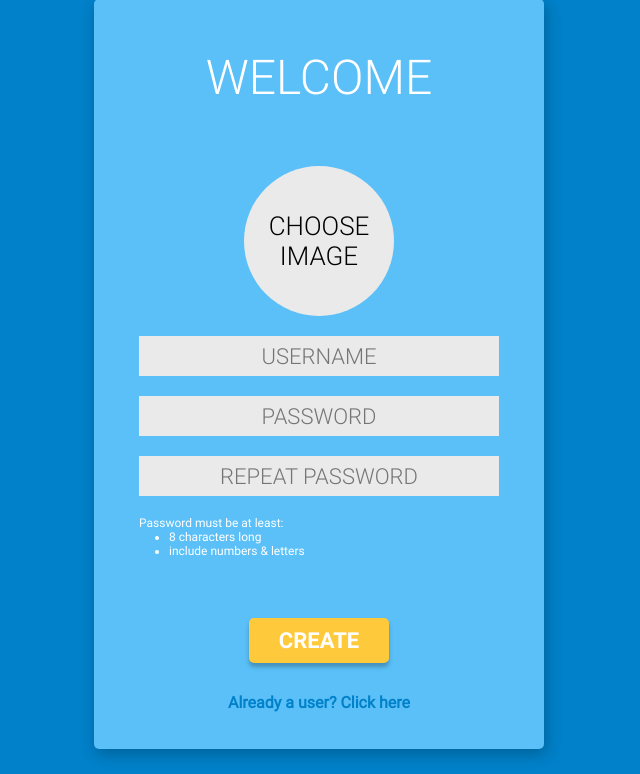
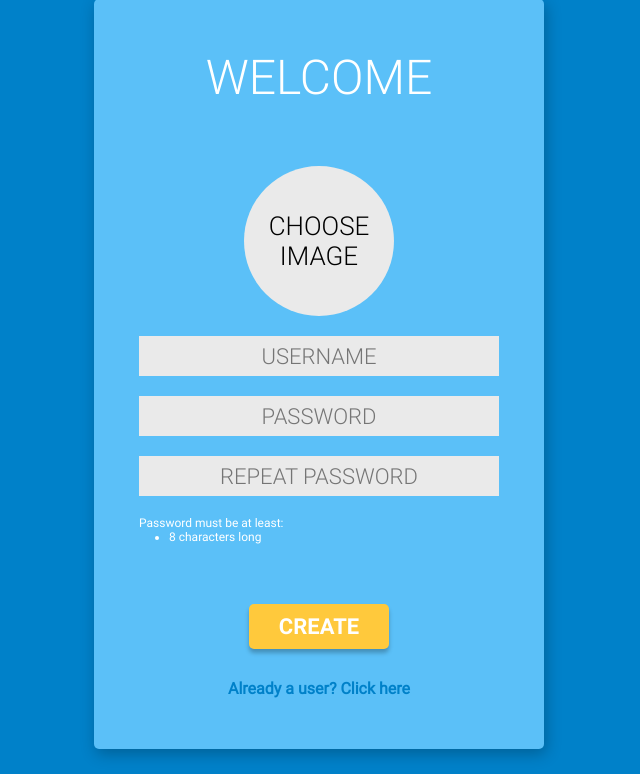
Before and after one commit to Mikael-Kolehmainen/PHP-chat-application, a PHP site: page / in a window 1280 px wide. Shown: the part 26-800 px from the top of the page, without its empty margins (321-961 px from the left). Run offline with PHP 8.4, Linux system fonts and the light colour scheme.

Commit message:
working on password validation

```diff
--- a/src/public_site/controller/UserController.php
+++ b/src/public_site/controller/UserController.php
@@ -45,7 +45,6 @@ class UserController
 
     private function saveUserImageToServer(): void
     {
-        // TODO: validate that random string doesn't already exist as filename
         $fileName = RandomString::getRandomString(10);
         $fileModel = new FileModel(ServerRequestManager::filesUserImage(), $_SERVER['DOCUMENT_ROOT']."/src/public_site/media/users/$fileName");
         $this->imagePath = $fileModel->createFilePath();
@@ -75,6 +74,7 @@ class UserController
     public function showCreateForm(): void
     {
         echo "
+            <script src='/src/public_site/js/password-validation.js' defer></script>
             <script src='/src/public_site/js/image-preview.js' defer></script
         </head>
         <section>
@@ -86,16 +86,16 @@ class UserController
                         <p id='file-input-text'>CHOOSE IMAGE</p>
                     </label>
                     <input type='text' name='username' class='input-field' maxlength='20' onkeydown='return /[a-z0-9]/i.test(event.key)' placeholder='USERNAME' required>
-                    <input type='password' class='input-field' maxlength='25' onkeydown='return /[a-z0-9]/i.test(event.key)' placeholder='PASSWORD' required>
-                    <input type='password' name='pw' class='input-field' maxlength='25' onkeydown='return /[a-z0-9]/i.test(event.key)' placeholder='REPEAT PASSWORD' required>
+                    <input type='password' id='pw1' class='input-field' maxlength='25' onkeydown='return /[a-z0-9]/i.test(event.key)' placeholder='PASSWORD' required>
+                    <input type='password' id='pw2' name='pw' class='input-field' maxlength='25' onkeydown='return /[a-z0-9]/i.test(event.key)' placeholder='REPEAT PASSWORD' required>
+                    <p id='pw-validation'></p>
                     <div class='small-notice'>
                         <p>Password must be at least:</p>
                         <ul>
                             <li id='pw-length-validation'>8 characters long</li>
-                            <li id='pw-number-letter-validation'>include numbers & letters</li>
                         </ul>
                     </div>
-                    <input type='submit' name='create' class='btn' value='CREATE'>
+                    <input type='submit' id='create-btn' name='create' class='btn' value='CREATE'>
                 </form>
                 <a href='/index.php/user/log-in'>Already a user? Click here</a>
             </article>
--- /dev/null
+++ b/src/public_site/js/password-validation.js
@@ -0,0 +1,29 @@
+const pwDiv1 = document.getElementById("pw1");
+
+pwDiv1.addEventListener('blur', validatePassword);
+
+function validatePassword()
+{
+    const lengthValidation = document.getElementById("pw-length-validation");
+    const pwValidation = document.getElementById("pw-validation");
+
+    const pw1 = document.getElementById("pw1").value;
+    const pw2 = document.getElementById("pw2").value;
+
+    const submitBtn = document.getElementById("create-btn");
+
+    if (pw1 != pw2) {
+        submitBtn.disabled = true;
+        pwValidation.innerText = "Passwords don't match";
+    }
+    if (pw1.length < 8) {
+        submitBtn.disabled = true;
+        lengthValidation.style.color = "#E00000";
+    } else {
+        lengthValidation.style.color = "#FFF";
+    }
+    if (pw1 == pw2) {
+        submitBtn.disabled = false;
+        pwValidation.innerText = "";
+    }
+}
--- a/src/public_site/styles/css/main.css
+++ b/src/public_site/styles/css/main.css
@@ -14,6 +14,8 @@ section .create-user {
   height: 650px; }
   section .create-user .btn {
     margin-top: 60px; }
+  section .create-user #pw-validation {
+    color: #E00000; }
 
 .box {
   position: absolute;
--- a/src/public_site/styles/sass/layout/_create-user.scss
+++ b/src/public_site/styles/sass/layout/_create-user.scss
@@ -5,5 +5,8 @@ section {
         .btn {
             margin-top: 60px;
         }
+        #pw-validation {
+            color: $link-secondary-color;
+        }
     }
 }
```
Also changed, not shown: index.php (+1 -9 lines).
